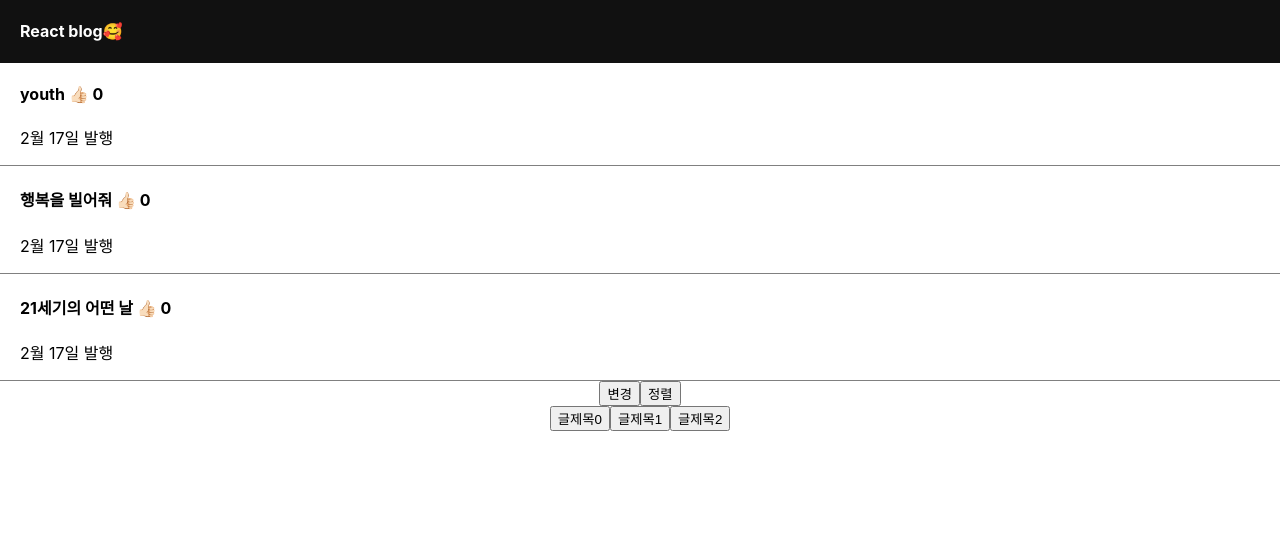
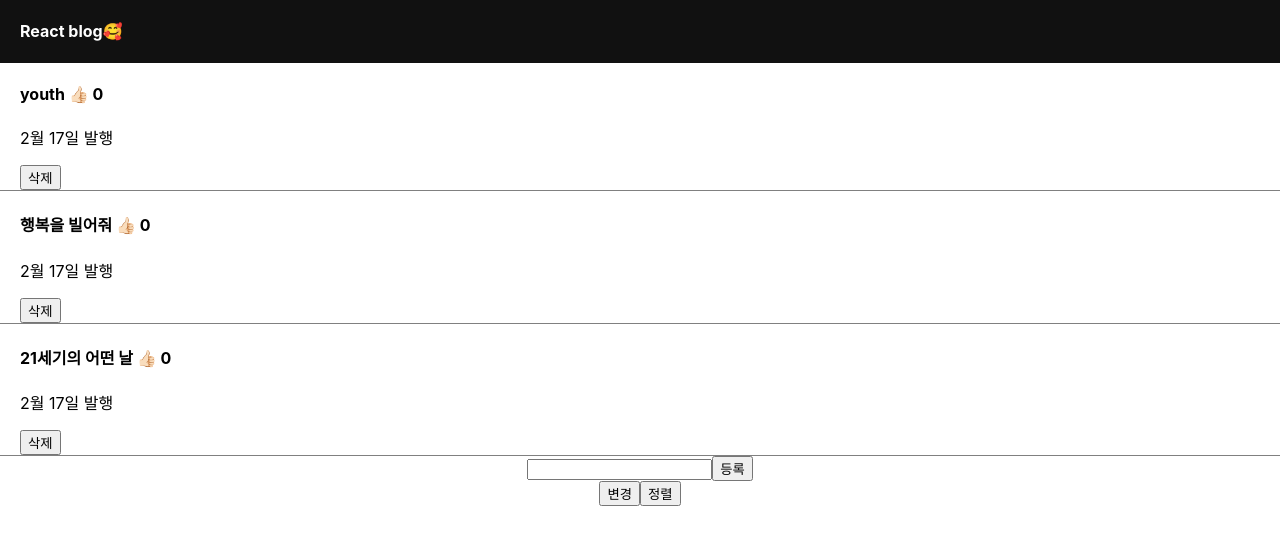
Before and after one commit to dwyjmay/toyproject-blog, a React (Create React App) app: page / in a window 1280 px wide. Shown: the top 544 px of the page. Built offline with nearby package versions, Linux system fonts and the light colour scheme.

Commit message:
강의10 - input 첫번째 : 사용자가 입력한 글 다루기 + 숙제

```diff
--- a/src/App.js
+++ b/src/App.js
@@ -20,7 +20,9 @@ function App() {
 
     const [modal,setModal] = useState(false);
 
-    let [title,setTitle] = useState(0);
+    const [title,setTitle] = useState(0);
+
+    const [input, setInput] = useState('');
 
     /* props 전송하기 (부모컴포넌트 -> 자식컴포넌트) */
     /*
@@ -66,22 +68,41 @@ function App() {
                 titles.map(function(val,i){
                     return(
                         <div className="list" key={i}>
-                            <h4 onClick={()=>{handleModal(i)}}>{val} <span onClick={()=>{handleLike(i);}}>👍🏻</span> {like[i]}</h4>
+                            <h4 onClick={()=>{handleModal(i)}}>{val} <span onClick={(e)=>{e.stopPropagation();handleLike(i);}}>👍🏻</span> {like[i]}</h4>
                             {/* {val} 대신에   map의 콜백함수의 두번재파라미터를 활용해서 {titles[i]}  로 작성해도 됨*/}
                             <p>2월 17일 발행</p>
+                            <button onClick={()=>{
+                                const titlesUpdate = titles.filter((element,index)=>{
+                                    return index !== i;
+                                })
+                                const likeUpdate = like.filter((element,index)=>{
+                                    return index !==i;
+                                })
+                                setTitles(titlesUpdate)
+                                setLike(likeUpdate);
+                            }}>삭제</button>
                         </div>
                     )
                 })
 
             }
 
+            <div>
+                <input type="text" onChange={(e) => {setInput(e.target.value);console.log(input)}}/>
+                <button onClick={()=>{
+                    const titlesUpdate =  [input,...titles]
+                    const likeUpdate = [0,...like]
+                    setTitles(titlesUpdate);
+                    setLike(likeUpdate)
+                }}>등록</button>
+            </div>
+            {/*
+                👉🏻 e.stopPropagation(); 이벤트 버블링 방지
+                👉🏻 state변경 함수는 처리하는데 시간이 좀 걸려서,   처음 setInput()이 완료되기 전에 console이 출력되어 빈칸이 나옴
+
+            */}
             <button onClick={changeTitles}>변경</button>
             <button onClick={sortList}>정렬</button>
-
-            <br/>
-            <button onClick={()=>{setTitle(0)}}>글제목0</button>
-            <button onClick={()=>{setTitle(1)}}>글제목1</button>
-            <button onClick={()=>{setTitle(2)}}>글제목2</button>
 
             {
                 /* props 전송하기 1단계.*/
```
